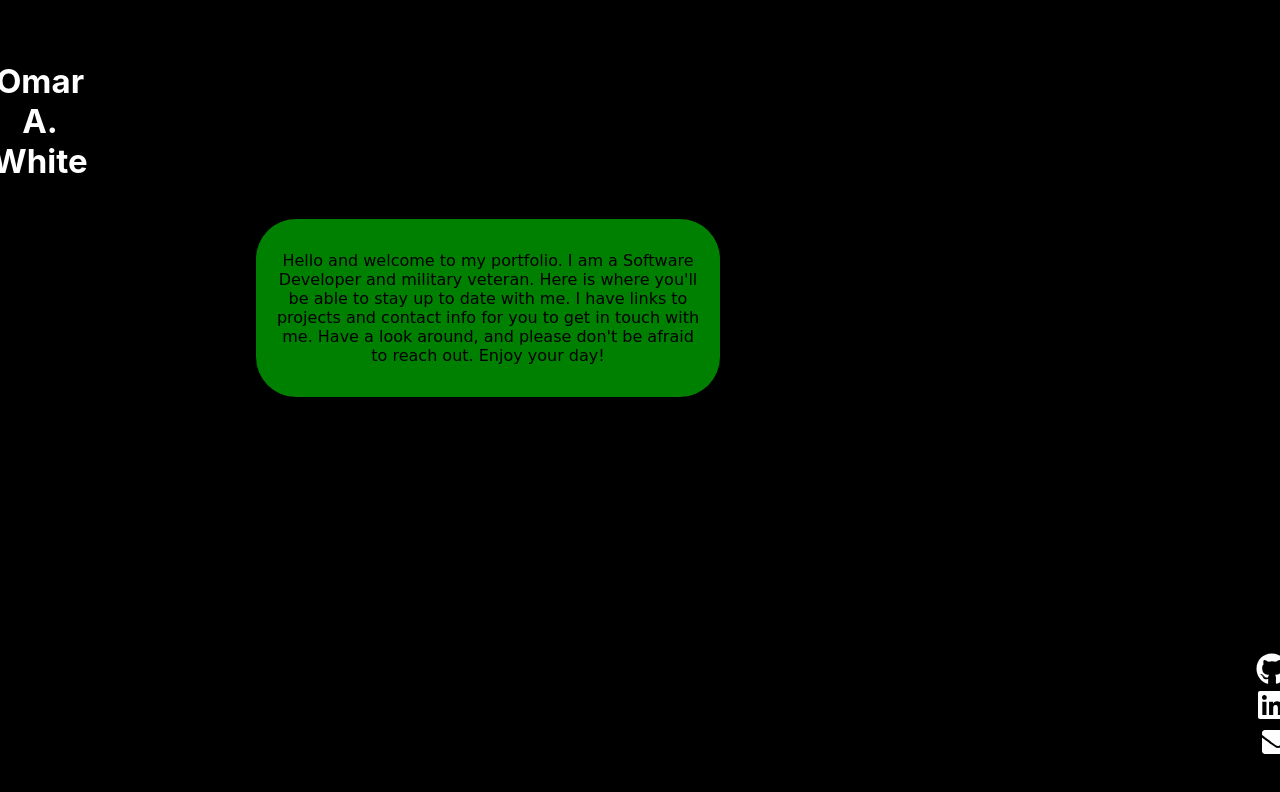
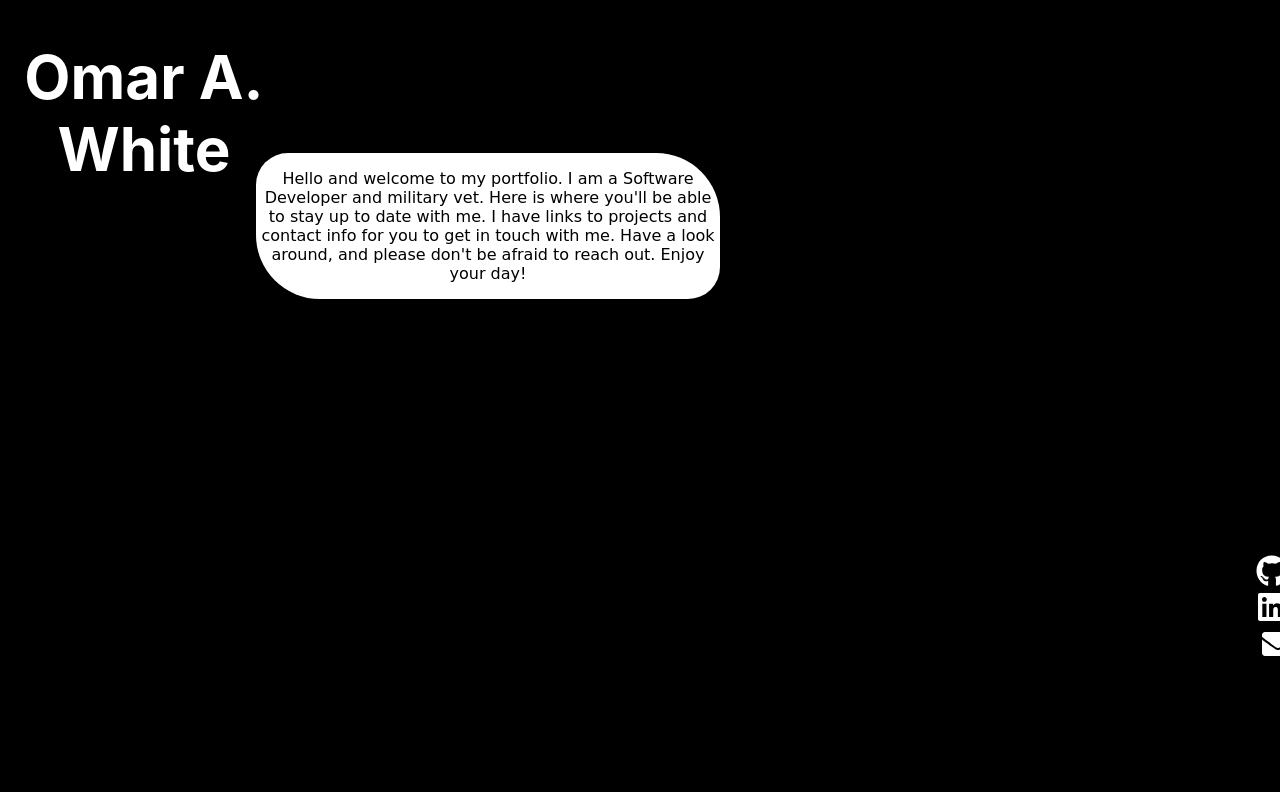
Before and after one commit to Omarwhite30/portfolio, a React (Create React App) app: page / in a window 1280 px wide. Shown: the top 792 px of the page. Built offline with nearby package versions, Linux system fonts and the light colour scheme.

Commit message:
updated projects page

```diff
--- a/src/pages/Home.js
+++ b/src/pages/Home.js
@@ -1,5 +1,6 @@
 import React from 'react';
 import { FaGithub, FaLinkedin, FaEnvelope } from 'react-icons/fa';
+
 
 const Home = () => {
   const handleEmailButtonClick = () => {
@@ -14,10 +15,10 @@ const Home = () => {
 
   return (
     <div style={{ backgroundColor: 'black', minHeight: '100vh', display: 'flex', flexDirection: 'column', alignItems: 'center', justifyContent: 'center' }}>
-      <h1 style={{ textAlign: 'center', color: '#FFFFFF',  marginRight: '75rem', fontSize: '33px', fontStyle:'comic sans'}}>Omar A. White</h1>
-      <div style={{ backgroundColor: 'green', borderRadius: '40px', padding: '1rem', margin: '16rem', textAlign: 'center', marginRight:'35rem', marginTop: '1rem'}}>
+      <h1 style={{ textAlign: 'center', color: '#FFFFFF',  marginRight: '63rem', fontSize: '60px',position:'absolute', top:'1px', left:'16px', fontStyle:'comic sans'}}>Omar A. White</h1>
+      <div style={{ backgroundColor: 'white', borderRadius: '32px 64px',margin: '16rem', textAlign: 'center', marginRight:'35rem', marginTop: '1rem'}}>
         <p style={{ fontFamily: 'Comic Sans MS' }}>
-          Hello and welcome to my portfolio. I am a Software Developer and military veteran. Here is where you'll be able to stay up to date with me. I have links to projects and contact info for you to get in touch with me. Have a look around, and please don't be afraid to reach out. Enjoy your day!
+          Hello and welcome to my portfolio. I am a Software Developer and military vet. Here is where you'll be able to stay up to date with me. I have links to projects and contact info for you to get in touch with me. Have a look around, and please don't be afraid to reach out. Enjoy your day!
         </p>
       </div>
       {/* Add your profile picture and contact information */}
--- a/src/pages/Projects.js
+++ b/src/pages/Projects.js
@@ -1,12 +1,39 @@
 import React from 'react';
+import { FaGithub, FaLinkedin, FaEnvelope } from 'react-icons/fa';
+import { Link } from 'react-router-dom'
+
 
 const Projects = () => {
+
+    const handleEmailButtonClick = () => {
+      const email = 'example@example.com'; // Replace with the actual email address
+      const subject = 'Example Subject'; // Replace with the desired email subject
+      const body = 'Example body'; // Replace with the desired email body
+
+      const mailtoUrl = `mailto:${email}?subject=${encodeURIComponent(subject)}&body=${encodeURIComponent(body)}`;
+
+      window.open(mailtoUrl);
+    };
+
   return (
     <div>
       <h1>My Projects</h1>
       {/* Display your projects with descriptions and links */}
+      <Link to="/Home"> Home </Link>
+      <footer style={{ marginLeft: '80rem' }}>
+        <a href="https://github.com/omarwhite30" target="_blank" rel="noreferrer" style={{ color: 'white', marginRight: '1rem' }}>
+          <FaGithub size={32} />
+        </a>
+        <a href="https://www.linkedin.com/in/omarawhite/" target="_blank" rel="noreferrer" style={{ color: 'white', marginRight: '1rem' }}>
+          <FaLinkedin size={32} />
+        </a>
+        <button onClick={handleEmailButtonClick} style={{ color: 'white', border: 'none', background: 'none', cursor: 'pointer' }}>
+          <FaEnvelope size={32} />
+        </button>
+      </footer>
     </div>
   );
 }
 
+
 export default Projects;
```
